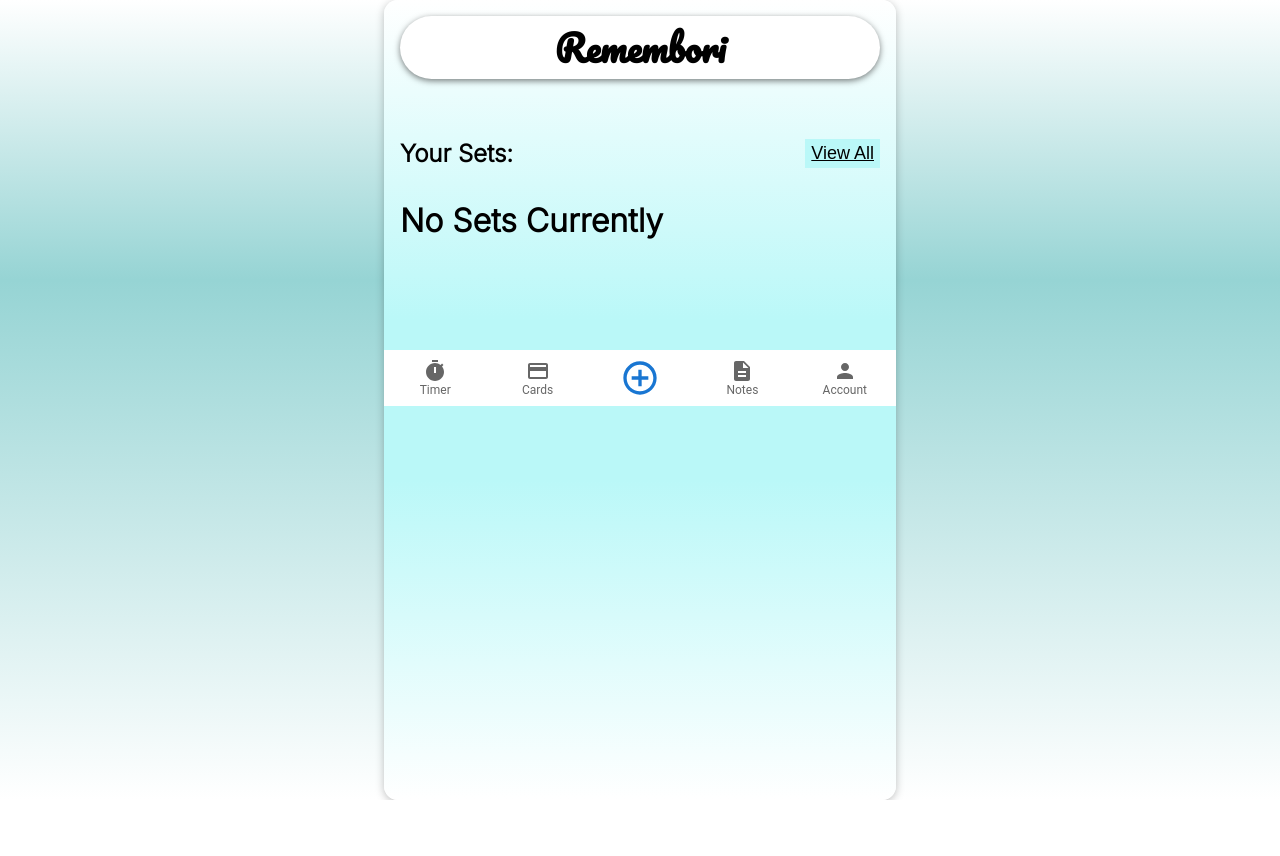
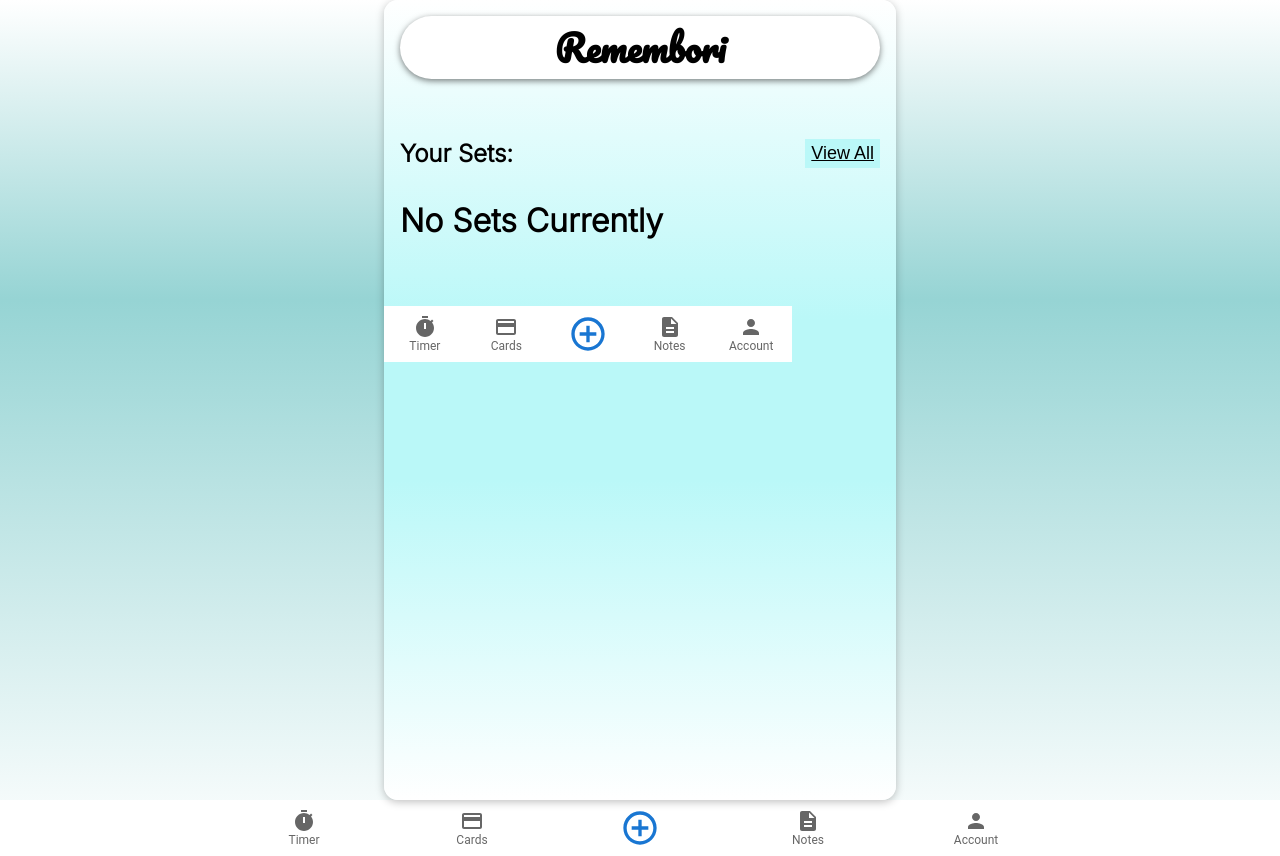
Before and after one commit to ColinMattutini/Remembori, a React (Create React App) app: page / in a window 1280 px wide. Before the commit the page ends 800 px from the top, so only its background shows below. Built offline with nearby package versions, Linux system fonts and the light colour scheme; a web font is replaced by a local one.

Commit message:
nav bar separated as a component

```diff
--- a/src/App.js
+++ b/src/App.js
@@ -6,9 +6,11 @@ import EditSetPage from "./Pages/EditSetPage";
 import NotesPage from "./Pages/NotesPage";
 import ReviewModePage from "./Pages/ReviewModePage";
 import ReviewSetsListPage from "./Pages/ReviewSetsListPage";
+import FooterNavBar from "./components/UI/FooterNavBar";
 
 function App() {
   return (
+    <div>
       <Routes>
         <Route exact path="/" element={<Homepage />} />
         <Route exact path="/review/:setName" element={<ReviewPage />} />
@@ -18,6 +20,8 @@ function App() {
         <Route exact path="/reviewmode/:setName" element={<ReviewModePage />} />
         <Route exact path="/notesedit/:notesName" element={<NotesPage />} />
       </Routes>
+      <FooterNavBar />
+    </div>
   );
 }
 
--- a/src/components/UI/FooterNavBar.js
+++ b/src/components/UI/FooterNavBar.js
@@ -13,7 +13,7 @@ const FooterNavBar = (props) => {
   const [value, setValue] = useState();
 
   return (
-    <div className={classes.hold}>
+    <div className={classes.navBar}>
       <Box sx={{ width: "100%" }}>
         <BottomNavigation
           sx={{ width: "100%" }}
```
Lines whose indentation alone changed are shown as unchanged.
